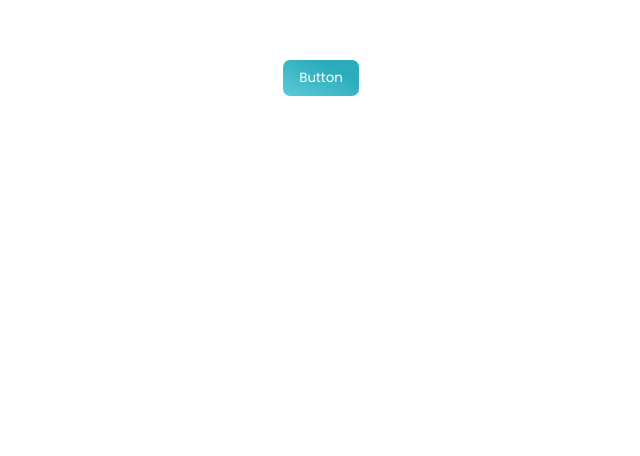
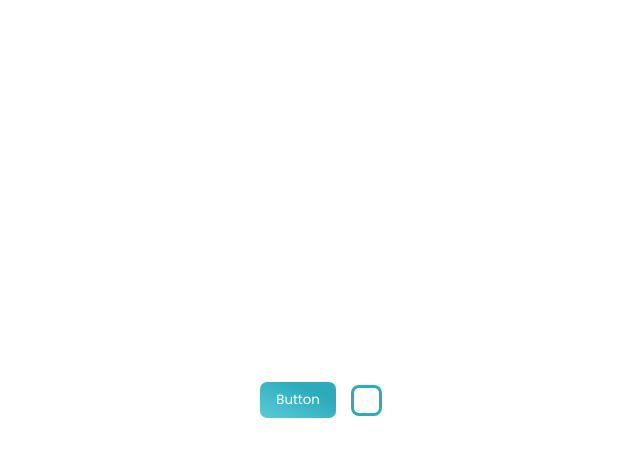
Before and after one commit to danivalls/vue-todo-app, a Vue app: page / in a window 1280 px wide. Shown: the top 456 px of the page, without its empty margins (319-959 px from the left). Built offline with nearby package versions, Linux system fonts and the light colour scheme.

Commit message:
Checkbox UI component created

```diff
--- a/package.json
+++ b/package.json
@@ -10,6 +10,9 @@
     "start": "node server.js"
   },
   "dependencies": {
+    "@fortawesome/fontawesome-svg-core": "^1.2.34",
+    "@fortawesome/free-solid-svg-icons": "^5.15.2",
+    "@fortawesome/vue-fontawesome": "^2.0.2",
     "core-js": "^3.6.5",
     "express": "^4.17.1",
     "serve-static": "^1.14.1",
--- a/src/App.vue
+++ b/src/App.vue
@@ -1,16 +1,27 @@
 <template>
   <div id="app">
-    <Button label="Button" @click="onClick" />
+    <Button label="Button" @click="onClick" :disabled="disableButton" />
+
+    <Checkbox v-model="check" />
   </div>
 </template>
 
 <script>
 import Button from "@/components/ui/Button";
+import Checkbox from "@/components/ui/Checkbox";
 
 export default {
   name: "App",
   components: {
-    Button
+    Button,
+    Checkbox
+  },
+
+  data() {
+    return {
+      disableButton: false,
+      check: false
+    };
   },
 
   methods: {
@@ -26,8 +37,11 @@ export default {
   font-family: Poppins, Helvetica, Arial, sans-serif;
   -webkit-font-smoothing: antialiased;
   -moz-osx-font-smoothing: grayscale;
-  text-align: center;
-  color: #2c3e50;
-  margin-top: 60px;
+  color: $secondary;
+  height: 100vh;
+  display: flex;
+  justify-content: center;
+  align-items: center;
+  column-gap: 15px;
 }
 </style>
--- /dev/null
+++ b/src/components/ui/Checkbox.vue
@@ -0,0 +1,85 @@
+<template>
+  <label
+    class="ui-checkbox"
+    :class="{
+      'ui-checkbox--checked': value,
+      'ui-checkbox--disabled': disabled
+    }"
+  >
+    <input
+      class="ui-checkbox-hidden-input"
+      type="checkbox"
+      :checked="value"
+      :disabled="disabled"
+      @input="onInput"
+    />
+    <font-awesome-icon
+      icon="check"
+      class="ui-checkbox-icon"
+      :class="{ 'ui-checkbox-icon--checked': value }"
+    />
+  </label>
+</template>
+
+<script>
+export default {
+  props: {
+    value: {
+      type: Boolean,
+      default: false
+    },
+
+    disabled: {
+      type: Boolean,
+      default: false
+    }
+  },
+
+  methods: {
+    onInput({ target }) {
+      this.$emit("input", target.checked);
+    }
+  }
+};
+</script>
+
+<style lang="scss" scoped>
+.ui-checkbox {
+  display: inline-flex;
+  justify-content: center;
+  align-items: center;
+  box-shadow: 0px 0px 0px 3px $primary;
+  margin: 3px;
+  border-radius: 5px;
+  height: 25px;
+  width: 25px;
+  cursor: pointer;
+  transition: box-shadow 0.1s ease-in-out;
+
+  &--checked {
+    box-shadow: 0px 0px 0px 0px $primary;
+  }
+
+  &--disabled {
+    filter: saturate(0);
+    opacity: 0.5;
+    cursor: not-allowed;
+  }
+
+  .ui-checkbox-hidden-input {
+    display: none;
+  }
+
+  &-icon {
+    opacity: 0;
+    width: 0;
+    color: $primary;
+    transition: all 0.3s ease-in-out;
+
+    &--checked {
+      width: 1rem;
+      opacity: 1;
+    }
+  }
+}
+</style>
--- a/src/main.js
+++ b/src/main.js
@@ -1,5 +1,12 @@
 import Vue from "vue";
 import App from "./App.vue";
+import { library } from "@fortawesome/fontawesome-svg-core";
+import { faCheck } from "@fortawesome/free-solid-svg-icons";
+import { FontAwesomeIcon } from "@fortawesome/vue-fontawesome";
+
+library.add(faCheck);
+
+Vue.component("font-awesome-icon", FontAwesomeIcon);
 
 Vue.config.productionTip = false;
 
--- a/src/scss/app.scss
+++ b/src/scss/app.scss
@@ -1,5 +1,9 @@
 @import url("https://fonts.googleapis.com/css2?family=Poppins:wght@200;400&display=swap");
 
-html *{
+html * {
   font-family: Poppins, Helvetica, Arial, sans-serif;
 }
+
+body {
+  margin: 0px !important;
+}
```
Also changed, not shown: 1 other file (tests, documents, lock files or other folders).
